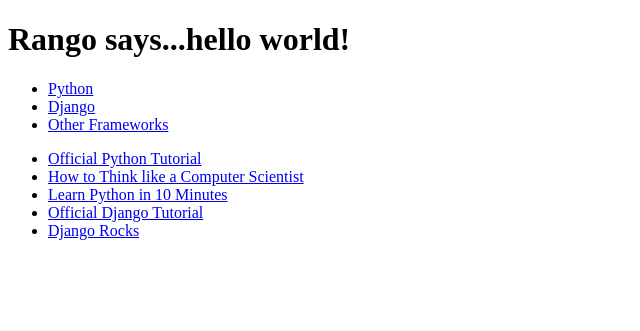
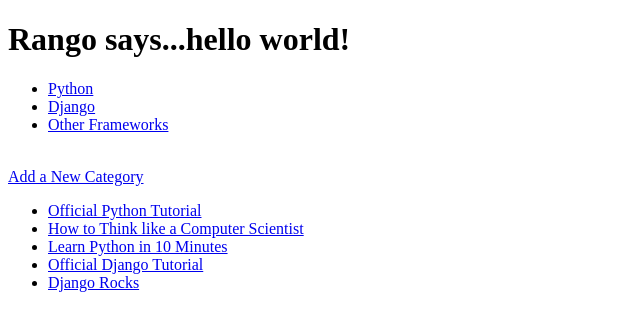
Before and after one commit to freedream520/tango_with_django_project, a Django app: page /rango/ in a window 1280 px wide. Shown: the top 331 px of the page, without its empty margins (0-640 px from the left). Run offline with Django 3.2, Linux system fonts and the light colour scheme; data comes from the database, SQL or seed files in the repository.

Commit message:
index.html 添加 add_category 的链接

```diff
--- a/templates/rango/index.html
+++ b/templates/rango/index.html
@@ -19,6 +19,8 @@
         {% else %}
             <strong>There are no categories present.</strong>
         {% endif %}
+        <br/>
+        <a href="rango/add_category">Add a New Category</a><br/>
 
         {% if pages %}
             <ul>
```
